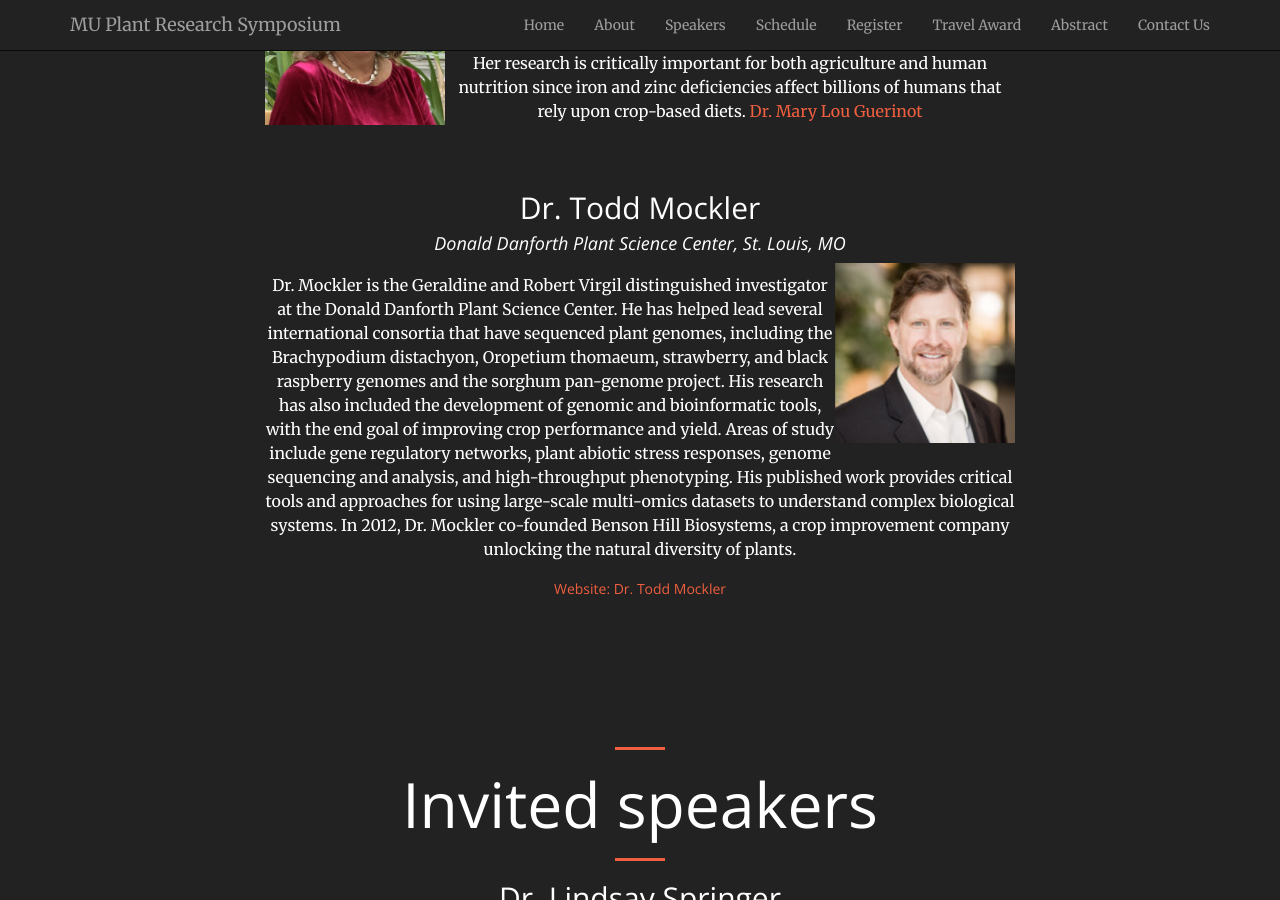
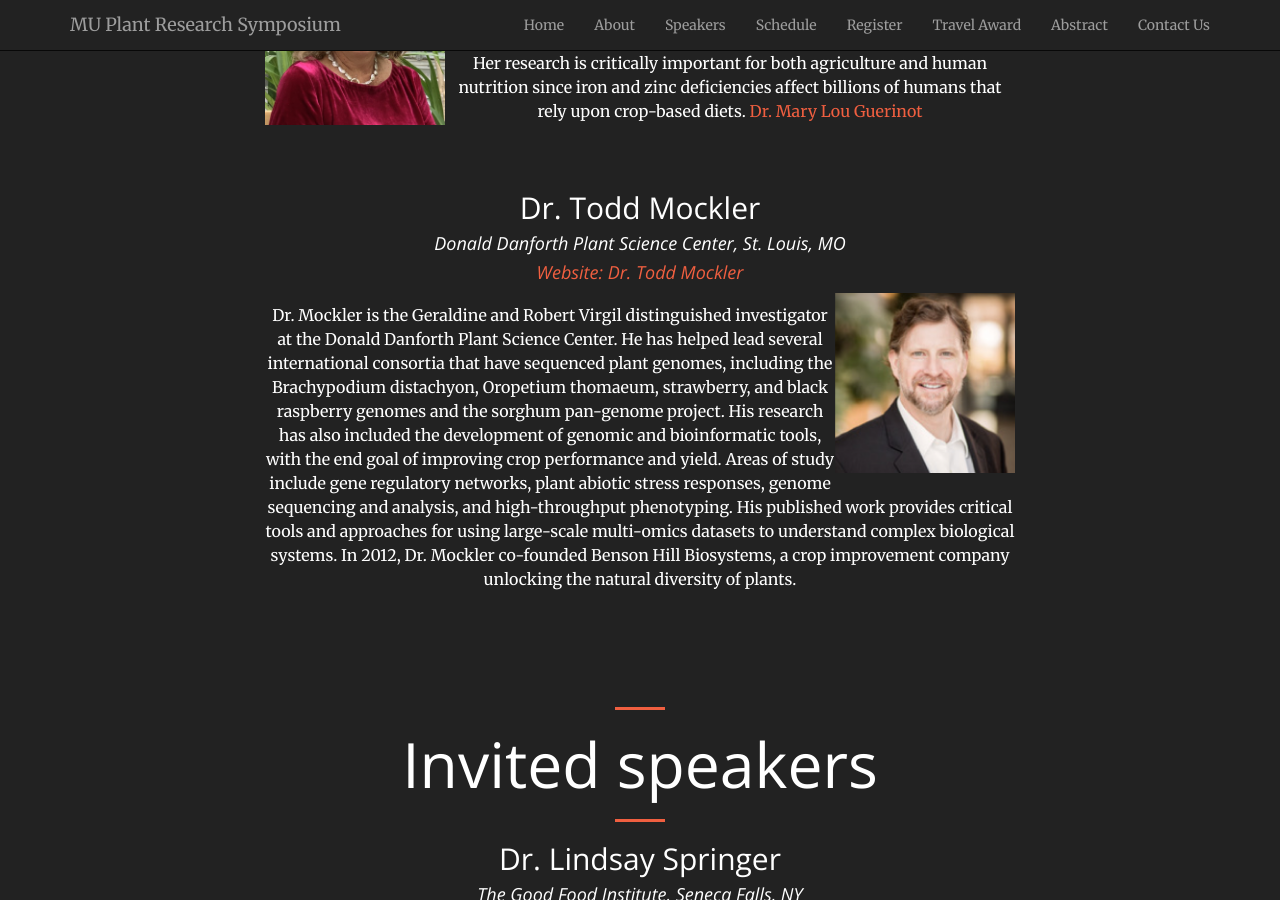
Before and after one commit to mupioneersymposium/mupioneersymposium.github.io, a Jekyll site: the page built from speakers.md, in a window 1280 px wide and 900 px high, scrolled down 383 px. Built offline with Jekyll 4.4.1, drawn with Linux system fonts in a browser that asks for light colours.

Commit message:
Update speakers.md

```diff
--- a/speakers.md
+++ b/speakers.md
@@ -14,11 +14,11 @@ Dr. Guerinot is the Ronald and Deborah Harris Professor in the Department of Bio
 <br/><br/><br/>
 
 ## Dr. Todd Mockler <br/>
-#### *Donald Danforth Plant Science Center, St. Louis, MO*
+#### *Donald Danforth Plant Science Center, St. Louis, MO* <br/>
+#### <a href="https://www.danforthcenter.org/scientists-research/principal-investigators/todd-mockler" target="_blank"> *Website: Dr. Todd Mockler* </a>
 <img src="/img/2020Mockler.png" alt="Dr. Todd C. Mockler Photo" width="180px" style="float: right" />
 
-Dr. Mockler is the Geraldine and Robert Virgil distinguished investigator at the Donald Danforth Plant Science Center. He has helped lead several international consortia that have sequenced plant genomes, including the Brachypodium distachyon, Oropetium thomaeum, strawberry, and black raspberry genomes and the sorghum pan-genome project. His research has also included the development of genomic and bioinformatic tools, with the end goal of improving crop performance and yield. Areas of study include gene regulatory networks, plant abiotic stress responses, genome sequencing and analysis, and high-throughput phenotyping. His published work provides critical tools and approaches for using large-scale multi-omics datasets to understand complex biological systems. In 2012, Dr. Mockler co-founded Benson Hill Biosystems, a crop improvement company unlocking the natural diversity of plants. <br/>
-##### <a href="https://www.danforthcenter.org/scientists-research/principal-investigators/todd-mockler" target="_blank"> Website: Dr. Todd Mockler </a>
+Dr. Mockler is the Geraldine and Robert Virgil distinguished investigator at the Donald Danforth Plant Science Center. He has helped lead several international consortia that have sequenced plant genomes, including the Brachypodium distachyon, Oropetium thomaeum, strawberry, and black raspberry genomes and the sorghum pan-genome project. His research has also included the development of genomic and bioinformatic tools, with the end goal of improving crop performance and yield. Areas of study include gene regulatory networks, plant abiotic stress responses, genome sequencing and analysis, and high-throughput phenotyping. His published work provides critical tools and approaches for using large-scale multi-omics datasets to understand complex biological systems. In 2012, Dr. Mockler co-founded Benson Hill Biosystems, a crop improvement company unlocking the natural diversity of plants.
 <br/><br/><br/><br/><br/>
 
 
```
